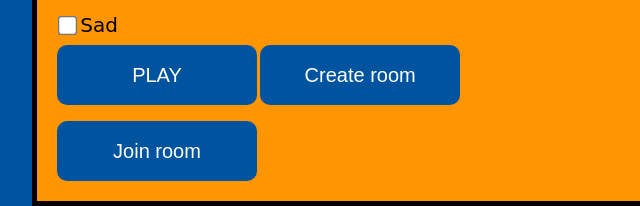
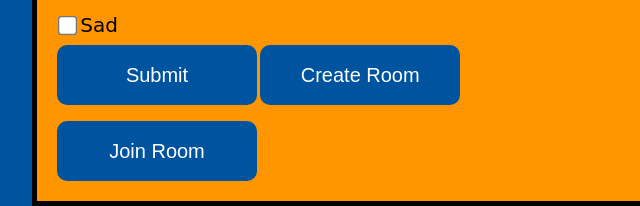
Before and after one commit to Invinciblecoder2/Guess-the-Dish, a website: page index.html in a window 1280 px wide. Shown: the part 626-832 px from the top of the page, 283-923 px from the left. Drawn offline with Linux system fonts and the light colour scheme; a web font is replaced by a local one.

Commit message:
test commit

```diff
--- /dev/null
+++ b/app.js
@@ -0,0 +1,4 @@
+
+function clicked(){
+
+}
--- a/index.html
+++ b/index.html
@@ -33,9 +33,12 @@
   <label for="genre"> Romantic </label><br>
 <input type="checkbox" id="genre" value="Sad">
   <label for="genre"> Sad </label><br>
-<input type="submit" id="1" value="PLAY">
-<input type="submit" id="2" value="Create room">
-<input type="submit" id="3" value="Join room" style="margin-top:16px">
 </form>
+<div class="container">
+  <button id="play" onclick="location.href='Room.html'">Submit</button>
+  <button id="croom" onclick="location.href='Room.html'">Create Room</button>
+  <button id="jroom" onclick="location.href='Room.html'" style="margin-top:16px">Join Room</button>
+</div>
+<script src="app.js"></script>
  </body>
 </html>
--- /dev/null
+++ b/package.json
@@ -0,0 +1,5 @@
+{
+  "dependencies": {
+    "express": "^4.17.3"
+  }
+}
--- a/styles/style.css
+++ b/styles/style.css
@@ -42,8 +42,7 @@ font-size: 20px;
 line-height: 2;
 letter-spacing: lpx;
 }
-input[type=submit] {
-
+button{
 width: 200px;
 height: 60px;
 padding:5px 15px;
```
Also changed, not shown: 1 other file.
